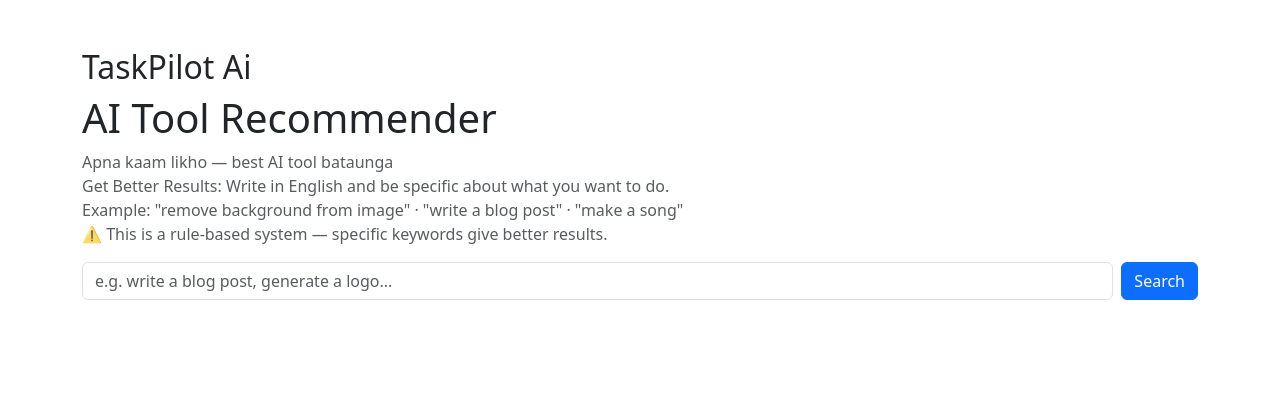
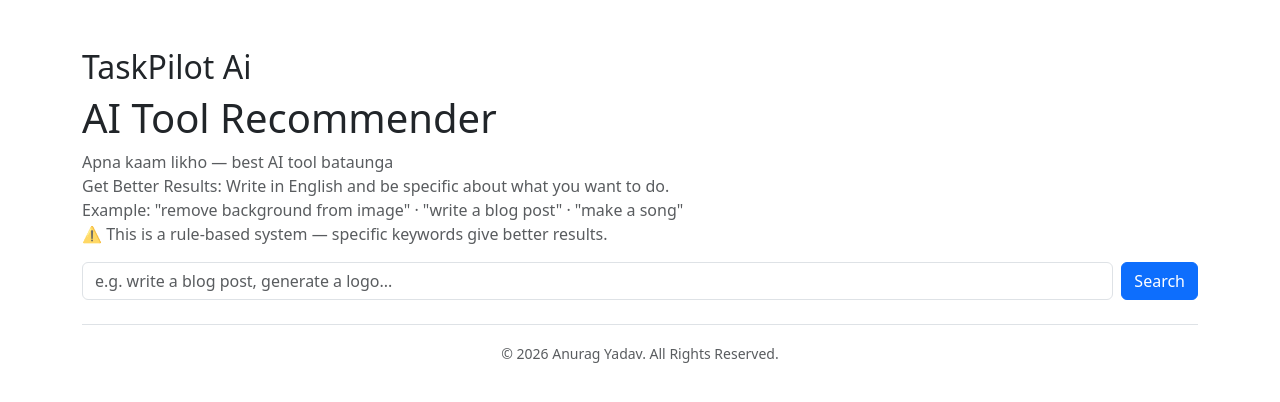
Before and after one commit to Anuragg-ydv/TaskPilot-Ai, a Flask app: page / in a window 1280 px wide. Shown: the top 402 px of the page. Run offline with Flask 3, Linux system fonts and the light colour scheme.

Commit message:
Add footer with copyright information for 2026

```diff
--- a/templates/index.html
+++ b/templates/index.html
@@ -49,5 +49,9 @@
     </small>
   </footer> -->
 
+  <footer class="text-center text-muted py-3 border-top">
+  <small>&copy; 2026 Anurag Yadav. All Rights Reserved.</small>
+</footer>
+
 </body>
 </html>
```
